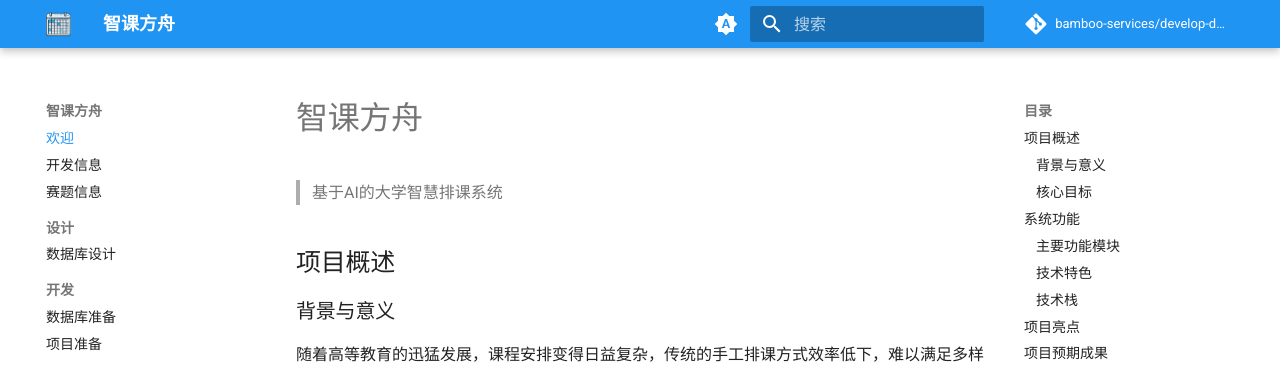
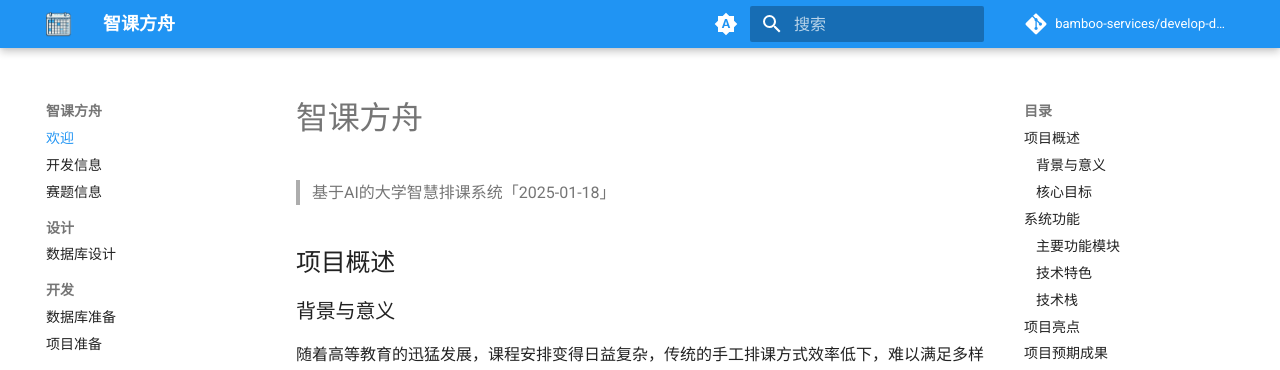
Before and after one commit to class-scheduling-system/develop-document, an MkDocs documentation site: the page built from docs/index.md, in a window 1280 px wide and 900 px high. Shown: the top 370 px of the window. Built offline with MkDocs 1.6.1 and Material for MkDocs 9.7.7, drawn with Linux system fonts in a browser that asks for light colours; comment, search, counter and statistics services are not loaded.

Commit message:
fix(docs): 更新文档标题，添加发布日期

```diff
--- a/docs/index.md
+++ b/docs/index.md
@@ -1,6 +1,6 @@
 # 智课方舟
 
-> 基于AI的大学智慧排课系统
+> 基于AI的大学智慧排课系统「2025-01-18」
 
 
 
```
